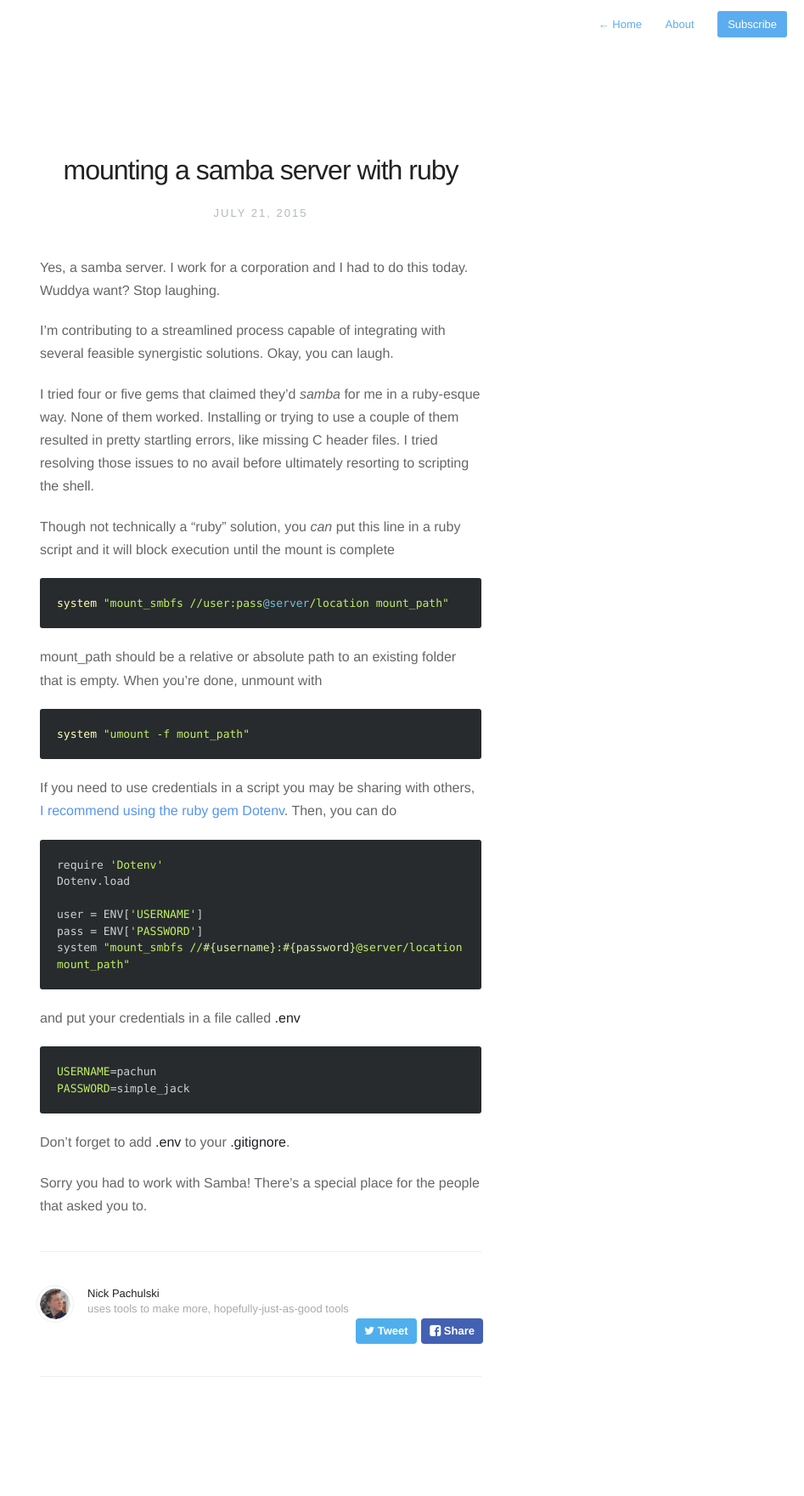
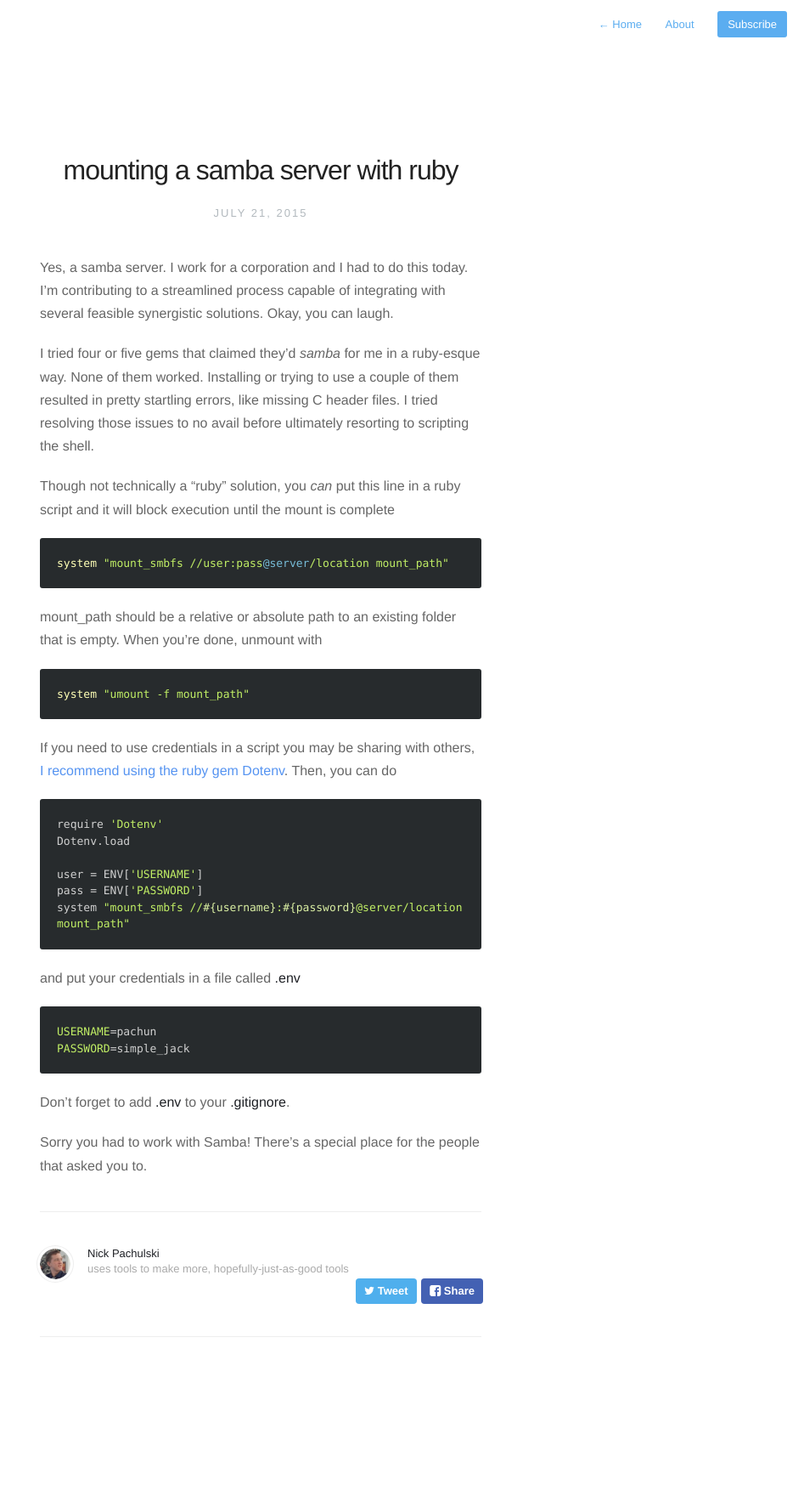
Before and after one commit to pachun/old.pachun.github.io, a Jekyll site: the page built from _posts/2015-07-21-mounting-a-samba-server-with-ruby.md, in a window 1280 px wide. Shown: the whole page at 85% size, without its empty margins (333-1280 px from the left). Built offline with Jekyll 4.4.1, drawn with Linux system fonts in a browser that asks for light colours; nearby versions of some CDN libraries; Markdown is read by kramdown in place of the engine named in the settings; after the commit the page ends 1713 px from its top, so only the background shows below that.

Commit message:
Correction to post “mounting a samba server with ruby”.

```diff
--- a/_posts/2015-07-21-mounting-a-samba-server-with-ruby.md
+++ b/_posts/2015-07-21-mounting-a-samba-server-with-ruby.md
@@ -1,14 +1,12 @@
 ---
 layout: post
 title: "mounting a samba server with ruby"
-description: "yes, samba"
+description:
 category:
 tags:
 ---
 
 Yes, a samba server. I work for a corporation and I had to do this today.
-Wuddya want? Stop laughing.
-
 I'm contributing to a streamlined process
 capable of integrating with several feasible synergistic solutions. Okay, you
 can laugh.
```
